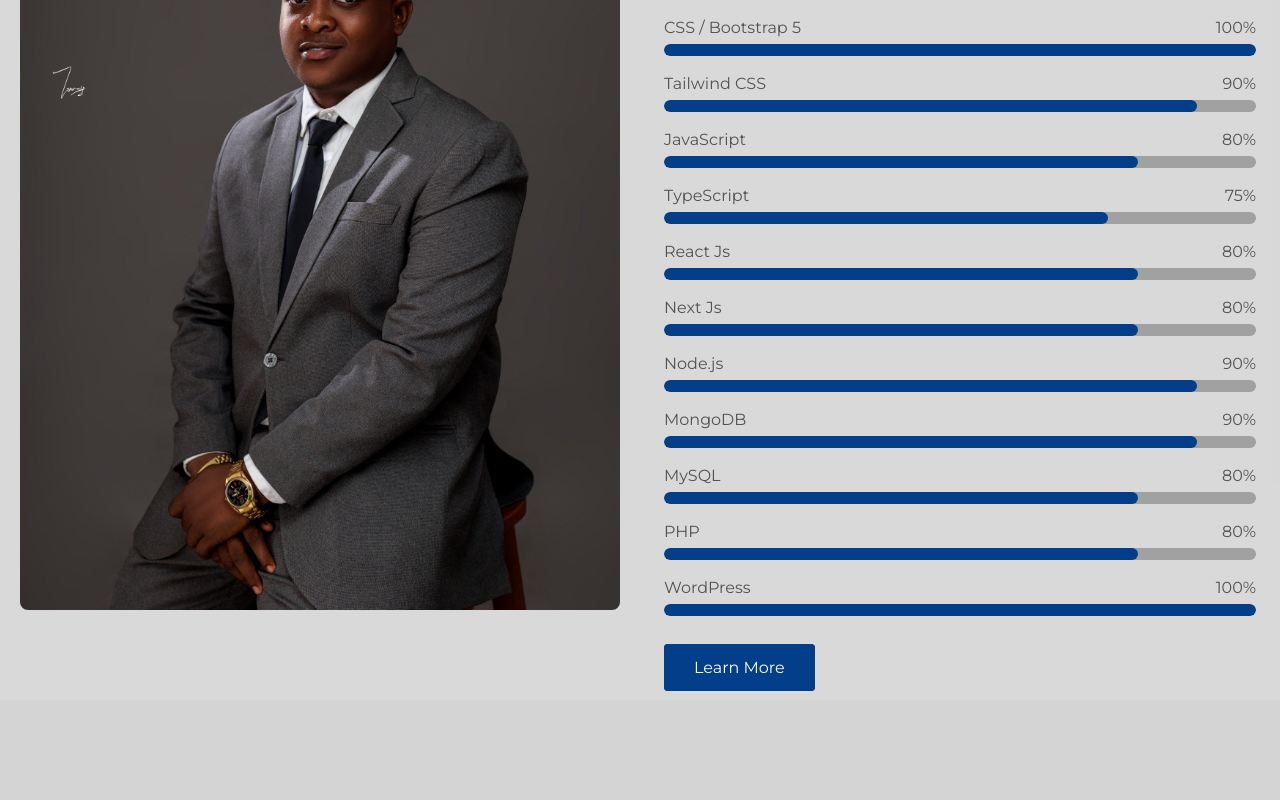
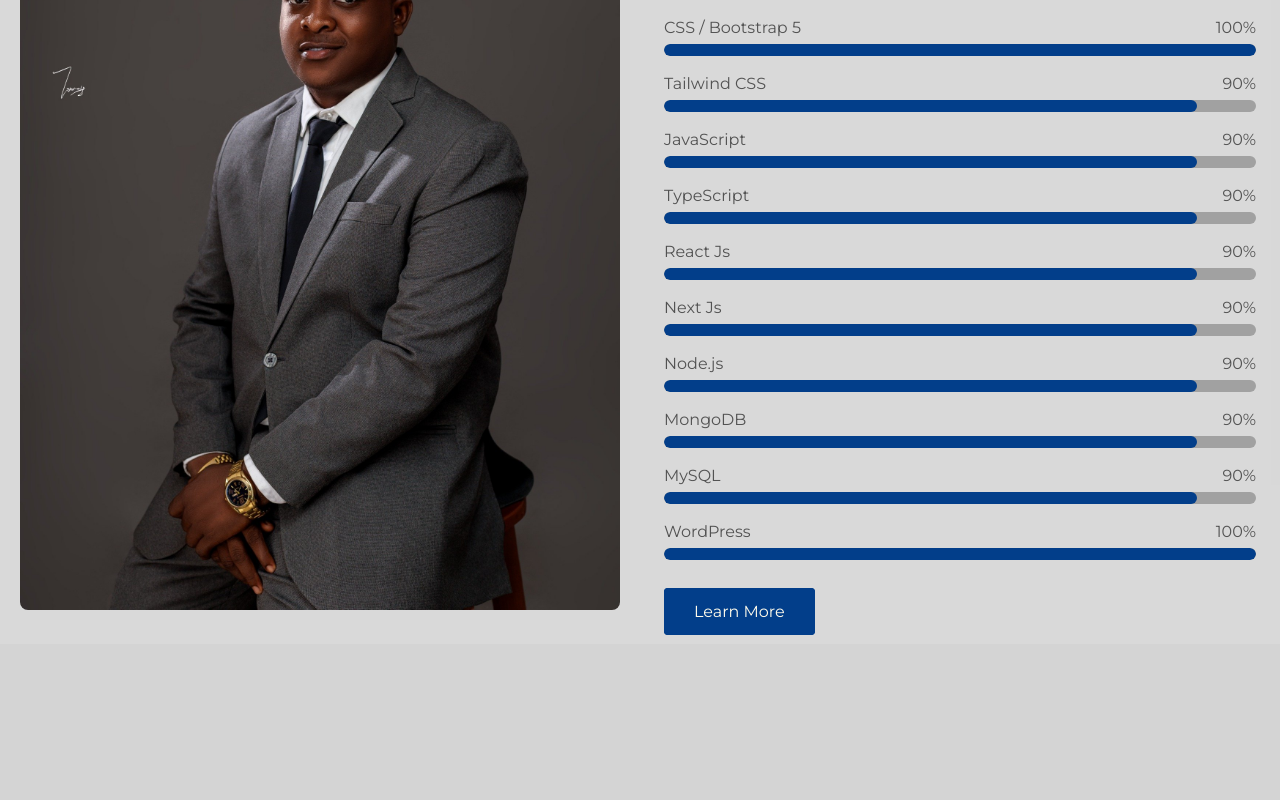
Before and after one commit to senatorash/my-portfolio-next, a Next.js app: page / in a window 1280 px wide. Shown: the part 1040-1840 px from the top of the page. Built offline with nearby package versions, Linux system fonts and the light colour scheme.

Commit message:
update to cv

```diff
--- a/components/About.tsx
+++ b/components/About.tsx
@@ -31,14 +31,13 @@ const About = () => {
             <ProgressBar skill="HTML" level={100} />
             <ProgressBar skill="CSS / Bootstrap 5" level={100} />
             <ProgressBar skill="Tailwind CSS" level={90} />
-            <ProgressBar skill="JavaScript" level={80} />
-            <ProgressBar skill="TypeScript" level={75} />
-            <ProgressBar skill="React Js" level={80} />
-            <ProgressBar skill="Next Js" level={80} />
+            <ProgressBar skill="JavaScript" level={90} />
+            <ProgressBar skill="TypeScript" level={90} />
+            <ProgressBar skill="React Js" level={90} />
+            <ProgressBar skill="Next Js" level={90} />
             <ProgressBar skill="Node.js" level={90} />
             <ProgressBar skill="MongoDB" level={90} />
-            <ProgressBar skill="MySQL" level={80} />
-            <ProgressBar skill="PHP" level={80} />
+            <ProgressBar skill="MySQL" level={90} />
             <ProgressBar skill="WordPress" level={100} />
           </div>
           <div className="mt-10">
--- a/components/Resume/ResumeData.tsx
+++ b/components/Resume/ResumeData.tsx
@@ -48,9 +48,25 @@ export const EducationData = [
 const Interests = [{}];
 export const projects = [
   {
+    id: 7,
+    name: "EMR",
+    stack: "MongoDB, Express.js, Next.js, Node.js",
+    description: "",
+    link: "",
+    code: "",
+  },
+  {
+    id: 6,
+    name: "Landing Page for Tobams Group",
+    stack: "Next.js, Tailwind CSS",
+    description: "",
+    link: "https://tobams-six.vercel.app/",
+    code: "",
+  },
+  {
     id: 1,
     name: "Bluecrest Attorneys",
-    stack: "Nextjs, Tailwind CSS",
+    stack: "Next.js, Tailwind CSS",
     description: "A Law Firm website built with Nextjs and Tailwind CSS.",
     link: "https://bluecrestattorneys.com/",
     code: "",
@@ -67,7 +83,7 @@ export const projects = [
   {
     id: 3,
     name: "Book Reco",
-    stack: "React, redux, Node, Express, MongoDB",
+    stack: "React, Node, Express, MongoDB",
     description: "A book recommendation web application",
     // " A web application that suggests books based on user preferences using React for the frontend and Node.js for the backend.",
     link: "https://bookreco.vercel.app/",
```
